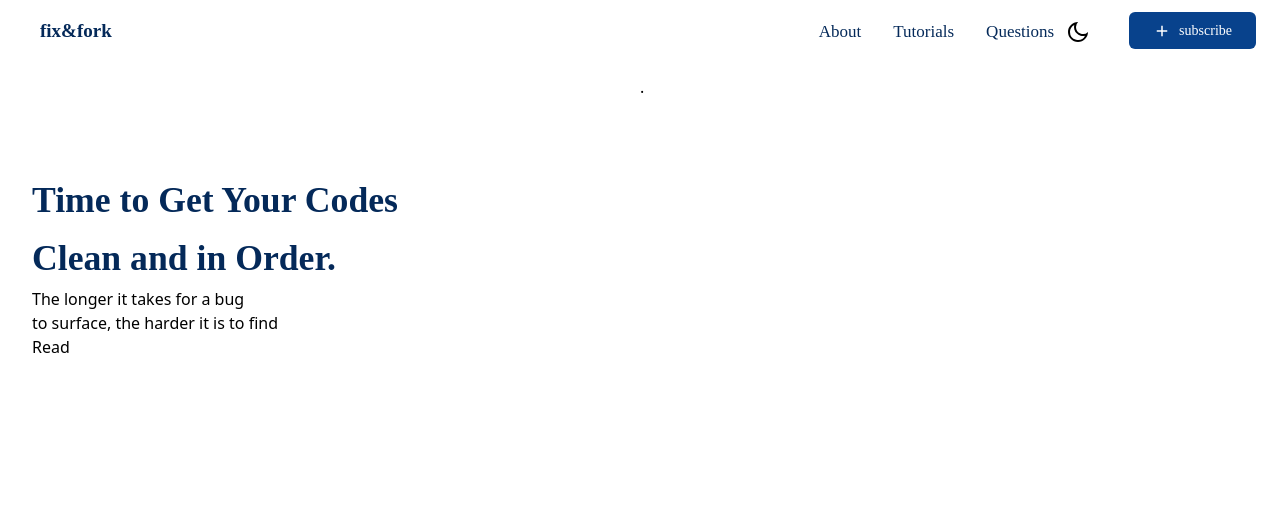
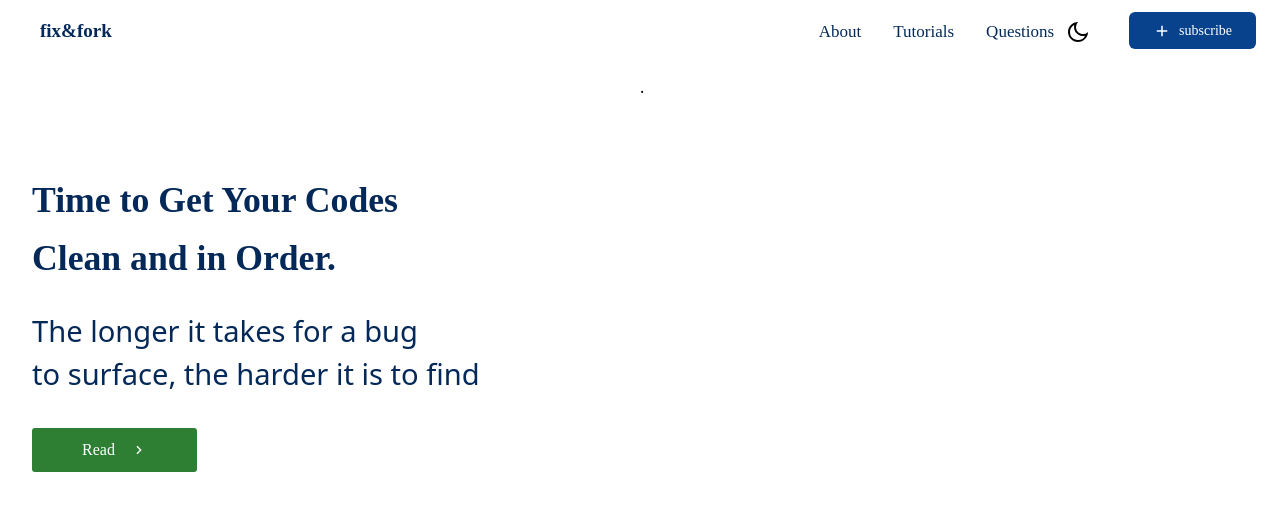
Before and after one commit to ntwari-egide/fix-fork-blogger, an Angular app: page / in a window 1280 px wide. Shown: the top 510 px of the page. Built offline with nearby package versions, Linux system fonts and the light colour scheme.

Commit message:
Styled welcome page

```diff
--- a/src/app/welcome-page/welcome-page.component.css
+++ b/src/app/welcome-page/welcome-page.component.css
@@ -7,5 +7,17 @@
 }
 
 .welcome-desc-header{
+    font-size: 182%;
+    font-weight: lighter;
+    color: #042959;
+    margin-top: 4%;
+}
 
+.welcome-read-button{
+    background: #2E7F33;
+    color: white;
+    padding: 10px 50px;
+    margin-top: 31px;
+    border-radius: 3px;
+    font-family: 'Manrope';
 }
--- a/src/app/welcome-page/welcome-page.component.html
+++ b/src/app/welcome-page/welcome-page.component.html
@@ -4,7 +4,7 @@
         <div class="p-8">
             <h1 class="welcome-main-header font-bold text-2xl">Time to Get Your Codes <br/>Clean and in Order.</h1>
             <h3 class="welcome-desc-header">The longer it takes for a bug <br />to surface, the harder it is to find</h3>
-            <button class="bg-green"><span>Read</span> <svg xmlns="http://www.w3.org/2000/svg" viewBox="0 0 24 24" width="16" height="16"><path fill="none" d="M0 0h24v24H0z"/><path d="M13.172 12l-4.95-4.95 1.414-1.414L16 12l-6.364 6.364-1.414-1.414z" fill="rgba(255,255,255,1)"/></svg> </button>
+            <button class="flex items-center welcome-read-button"><span>Read</span> <svg class="ml-4" xmlns="http://www.w3.org/2000/svg" viewBox="0 0 24 24" width="16" height="16"><path fill="none" d="M0 0h24v24H0z"/><path d="M13.172 12l-4.95-4.95 1.414-1.414L16 12l-6.364 6.364-1.414-1.414z" fill="rgba(255,255,255,1)"/></svg> </button>
         </div>
         <div>.</div>
     </div>
```
